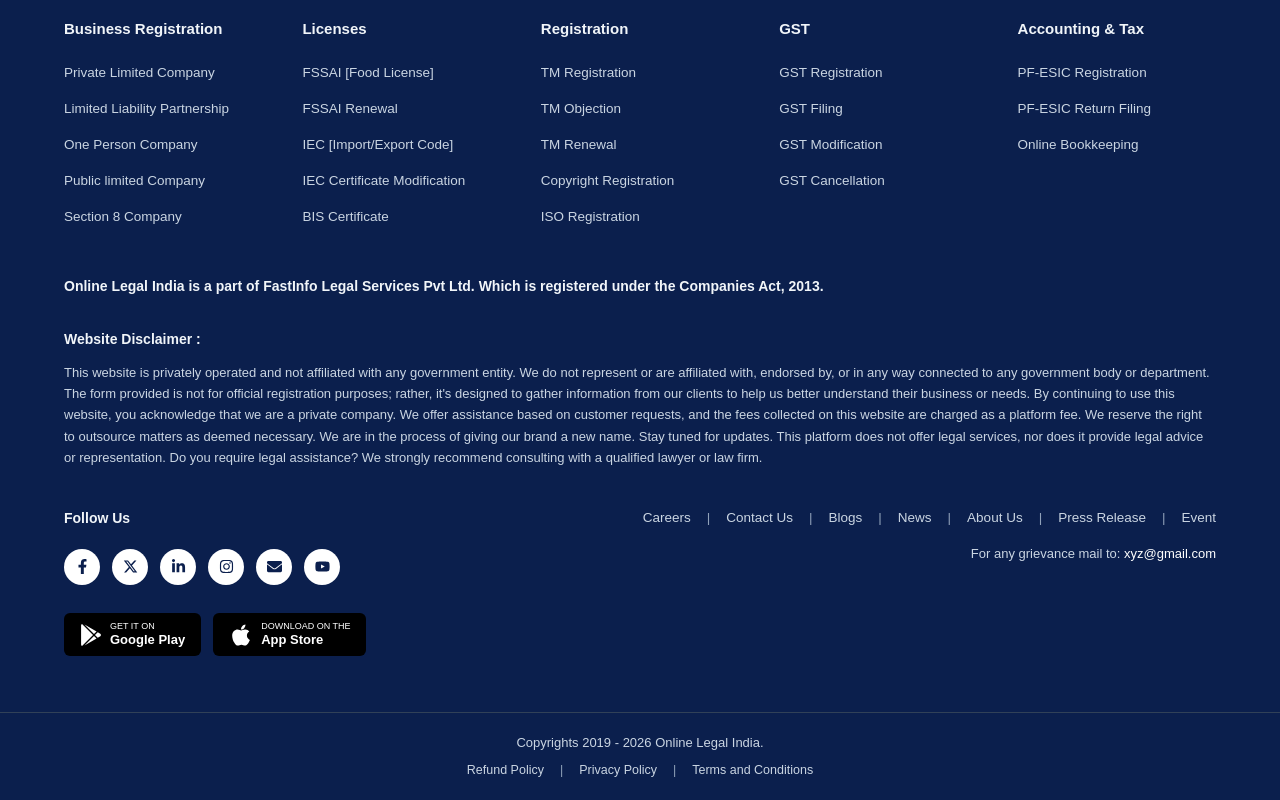
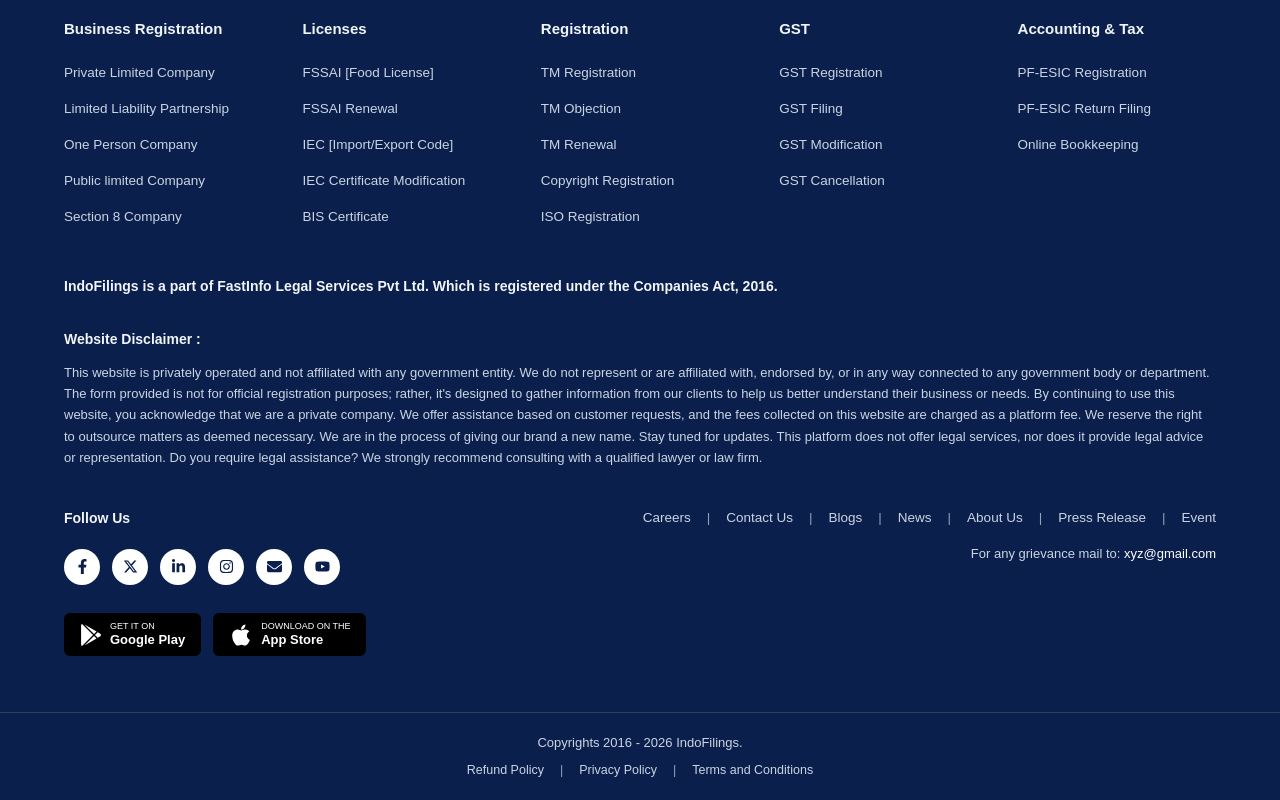
Before and after one commit to vynex-trade/IndoFilings, a Next.js app: page / in a window 1280 px wide. Shown: the part 5536-6336 px from the top of the page. Built offline with nearby package versions, Linux system fonts and the light colour scheme.

Commit message:
name change to IndoFilings

```diff
--- a/app/components/footer.tsx
+++ b/app/components/footer.tsx
@@ -103,7 +103,7 @@ export default function Footer() {
         {/* Company Info */}
         <div className="mt-12">
           <p className="text-[14px] font-bold text-slate-100">
-            Online Legal India is a part of FastInfo Legal Services Pvt Ltd. Which is registered under the Companies Act, 2013.
+            IndoFilings is a part of FastInfo Legal Services Pvt Ltd. Which is registered under the Companies Act, 2016.
           </p>
         </div>
 
@@ -220,7 +220,7 @@ export default function Footer() {
       <div className="w-full bg-[#0B1F4D] border-t border-slate-700">
         <div className="mx-auto flex max-w-[1440px] flex-col items-center justify-center gap-2 px-6 py-5 text-center lg:px-16">
           <p className="text-[13px] font-medium text-slate-300">
-            Copyrights 2019 - 2026 Online Legal India.
+            Copyrights 2016 - 2026 IndoFilings.
           </p>
           <nav className="flex flex-wrap items-center justify-center gap-x-4 gap-y-1 text-[12.5px] text-slate-300">
             <Link href="/refund-policy" className="transition hover:text-white hover:underline">
```
